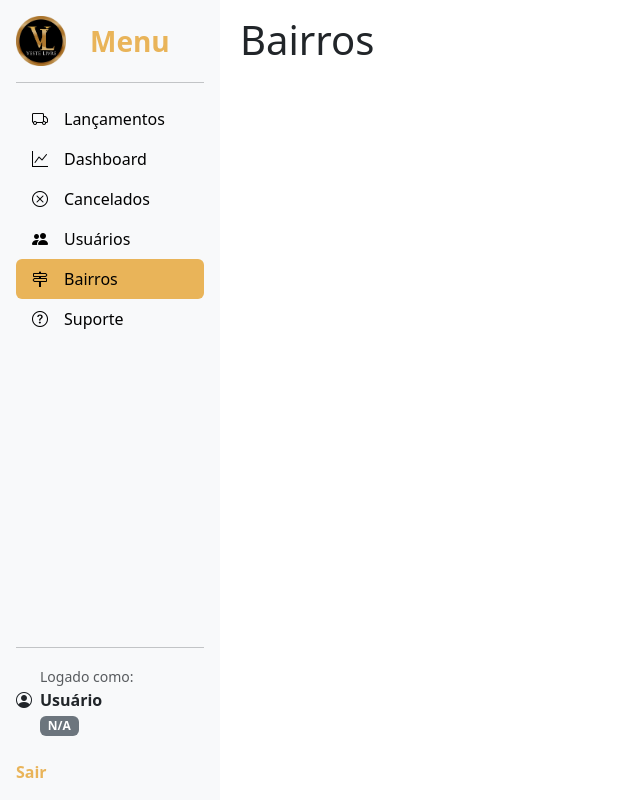
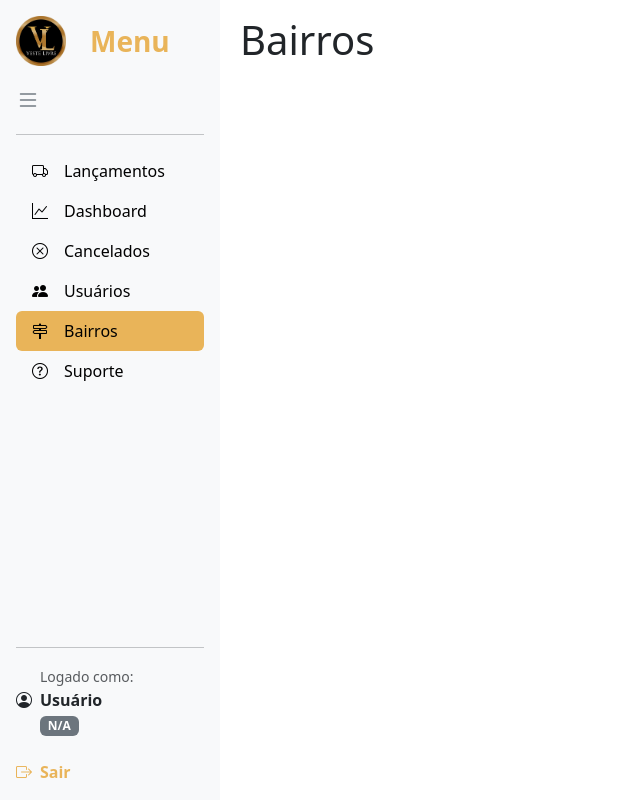
Before and after one commit to gustavo-mamedep/rotasvl, a Flask app: page /bairros in a window 1280 px wide. Shown: the whole page, without its empty margins (0-640 px from the left). Run offline with Flask 3, Linux system fonts and the light colour scheme; a user stored in the database is signed in.

Commit message:
nova navbar

```diff
--- a/controlerotas/templates/navbar.html
+++ b/controlerotas/templates/navbar.html
@@ -1,46 +1,58 @@
-<div class="d-flex flex-column flex-shrink-0 p-3 bg-light vh-100" style="width: 220px;">
-    <a href="/" class="d-flex align-items-center mb-3 mb-md-0 me-md-auto text-decoration-none">
-    <img src="{{ url_for('static', filename='img/logo.png') }}" alt="Logo" width="50" height="50" class="me-2">
-        <span class="menu-text ms-3">Menu</span>
-    </a>
+<div class="d-flex flex-column flex-shrink-0 p-3 bg-light vh-100 navbar-container" id="navbar" style="width: 220px;">
+    <!-- Botão de toggle -->
+    <div class="d-flex justify-content-between align-items-center mb-3">
+        <a href="/" class="d-flex align-items-center text-decoration-none">
+            <img src="{{ url_for('static', filename='img/logo.png') }}" alt="Logo" width="50" height="50" class="me-2">
+            <span class="menu-text ms-3">Menu</span>
+        </a>
+    </div>
+    <div>
+        <button class="btn btn-link p-0 toggle-btn" id="toggleBtn" onclick="toggleNavbar()" style="border: none; background: none; color: #6c757d;">
+            <i class="bi bi-list" style="font-size: 1.5rem;"></i>
+        </button>
+    </div>
+
     <hr>
+
     <ul class="nav nav-pills flex-column mb-auto">
         <li class="nav-item">
             <a href="/" class="nav-link {% if request.path == '/' %}active{% endif %}">
-                <i class="bi bi-truck"></i><span class="ms-3">Lançamentos</span>
+                <i class="bi bi-truck"></i><span class="ms-3 menu-text-nav">Lançamentos</span>
             </a>
         </li>
         <li>
             <a href="/dashboard" class="nav-link {% if request.path == '/dashboard' %}active{% endif %}">
-                <i class="bi bi-graph-up"></i><span class="ms-3">Dashboard</span>
+                <i class="bi bi-graph-up"></i><span class="ms-3 menu-text-nav">Dashboard</span>
             </a>
         </li>
         <li>
             <a href="/cancelados" class="nav-link {% if request.path == '/cancelados' %}active{% endif %}">
-                <i class="bi bi-x-circle"></i><span class="ms-3">Cancelados</span>
+                <i class="bi bi-x-circle"></i><span class="ms-3 menu-text-nav">Cancelados</span>
             </a>
         </li>
         <li>
             <a href="/usuarios" class="nav-link {% if request.path == '/usuarios' %}active{% endif %}">
-                <i class="bi bi-people-fill"></i><span class="ms-3">Usuários</span>
+                <i class="bi bi-people-fill"></i><span class="ms-3 menu-text-nav">Usuários</span>
             </a>
         </li>
         <li>
             <a href="/bairros" class="nav-link {% if request.path == '/bairros' %}active{% endif %}">
-                <i class="bi bi-signpost-2"></i><span class="ms-3">Bairros</span>
+                <i class="bi bi-signpost-2"></i><span class="ms-3 menu-text-nav">Bairros</span>
             </a>
         </li>
         <li>
             <a href="/suporte" class="nav-link {% if request.path == '/suporte' %}active{% endif %}">
-                <i class="bi bi-question-circle"></i><span class="ms-3">Suporte</span>
+                <i class="bi bi-question-circle"></i><span class="ms-3 menu-text-nav">Suporte</span>
             </a>
         </li>
     </ul>
+
     <hr>
-    <div class="mb-3">
+
+    <div class="mb-3 user-info">
         <div class="d-flex align-items-center mb-2">
             <i class="bi bi-person-circle me-2"></i>
-            <div>
+            <div class="user-details">
                 <small class="text-muted">Logado como:</small><br>
                 <strong>{{ usuario_logado.usuario if usuario_logado else 'Usuário' }}</strong><br>
                 <span class="badge
@@ -53,9 +65,98 @@
             </div>
         </div>
     </div>
+
     <div>
         <a href="/logout" class="d-flex align-items-center text-decoration-none botao_logout">
-            <strong>Sair</strong>
+            <i class="bi bi-box-arrow-right me-2"></i>
+            <strong class="logout-text">Sair</strong>
         </a>
     </div>
 </div>
+
+<style>
+/* Estilos para funcionalidade de toggle - não interferem nos estilos originais */
+.navbar-container {
+    transition: width 0.3s ease;
+    overflow: hidden;
+}
+
+.navbar-container.collapsed {
+    width: 80px !important;
+}
+
+/* Quando recolhido, esconder textos mas manter estilos originais */
+.navbar-container.collapsed .menu-text,
+.navbar-container.collapsed .menu-text-nav,
+.navbar-container.collapsed .user-details,
+.navbar-container.collapsed .logout-text {
+    display: none;
+}
+
+.navbar-container.collapsed .user-info {
+    display: none;
+}
+
+/* Centralizar elementos quando recolhido */
+.navbar-container.collapsed .nav-link {
+    justify-content: center;
+    padding: 0.5rem;
+}
+
+.navbar-container.collapsed .d-flex:first-child {
+    justify-content: center;
+}
+
+.navbar-container.collapsed .d-flex:first-child img {
+    margin-right: 0 !important;
+}
+
+.navbar-container.collapsed .d-flex:last-child {
+    justify-content: center;
+}
+
+/* Estilo do botão toggle */
+.toggle-btn:hover {
+    color: #495057 !important;
+}
+
+.toggle-btn:focus {
+    box-shadow: none !important;
+}
+
+/* Garantir que os ícones tenham largura mínima */
+.nav-link i {
+    min-width: 20px;
+}
+
+/* Classe para textos de navegação (não interfere com .menu-text original) */
+.menu-text-nav {
+    /* Herda os estilos do CSS original se necessário */
+}
+</style>
+
+<script>
+function toggleNavbar() {
+    const navbar = document.getElementById('navbar');
+    const toggleBtn = document.getElementById('toggleBtn');
+    const icon = toggleBtn.querySelector('i');
+
+    navbar.classList.toggle('collapsed');
+
+    // Salvar estado no localStorage
+    localStorage.setItem('navbarCollapsed', navbar.classList.contains('collapsed'));
+
+    // Manter o mesmo ícone (três linhas)
+    icon.className = 'bi bi-list';
+}
+
+// Restaurar estado salvo quando a página carregar
+document.addEventListener('DOMContentLoaded', function() {
+    const navbar = document.getElementById('navbar');
+    const savedState = localStorage.getItem('navbarCollapsed');
+
+    if (savedState === 'true') {
+        navbar.classList.add('collapsed');
+    }
+});
+</script>
```
